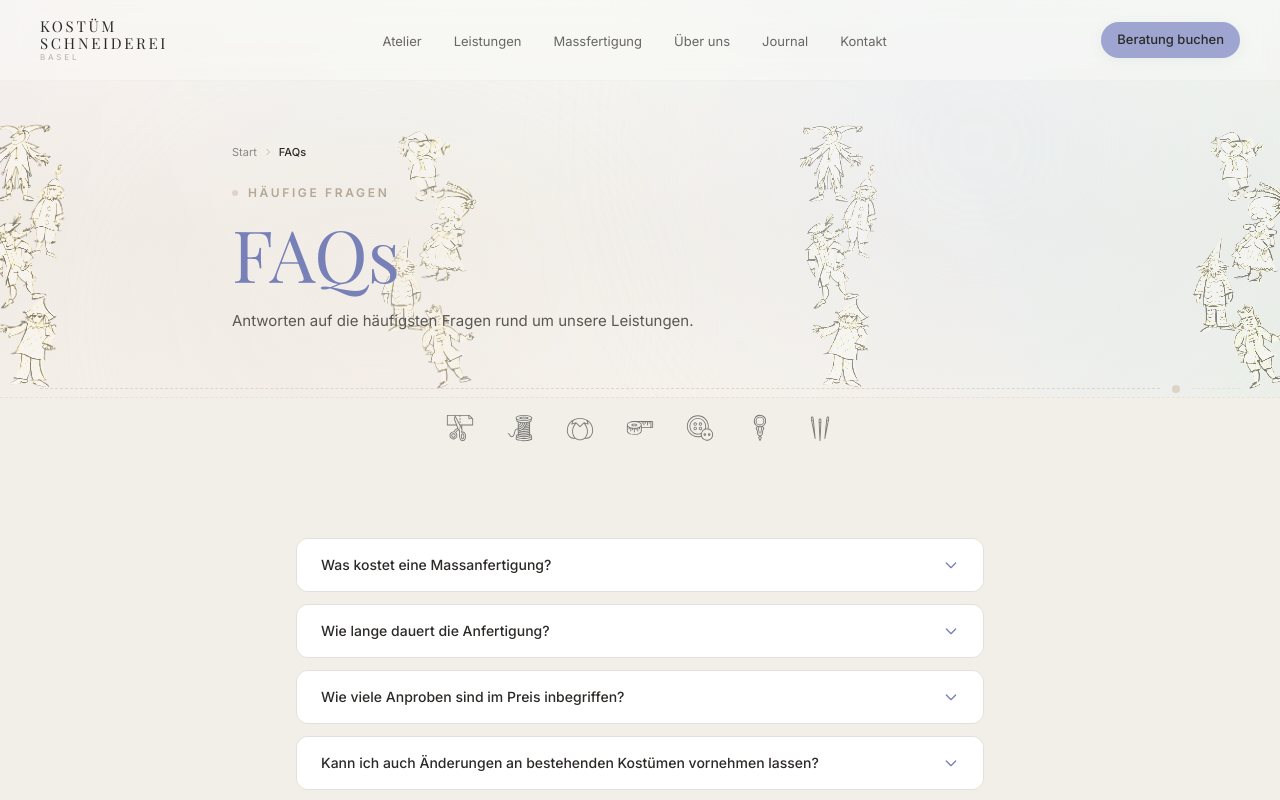
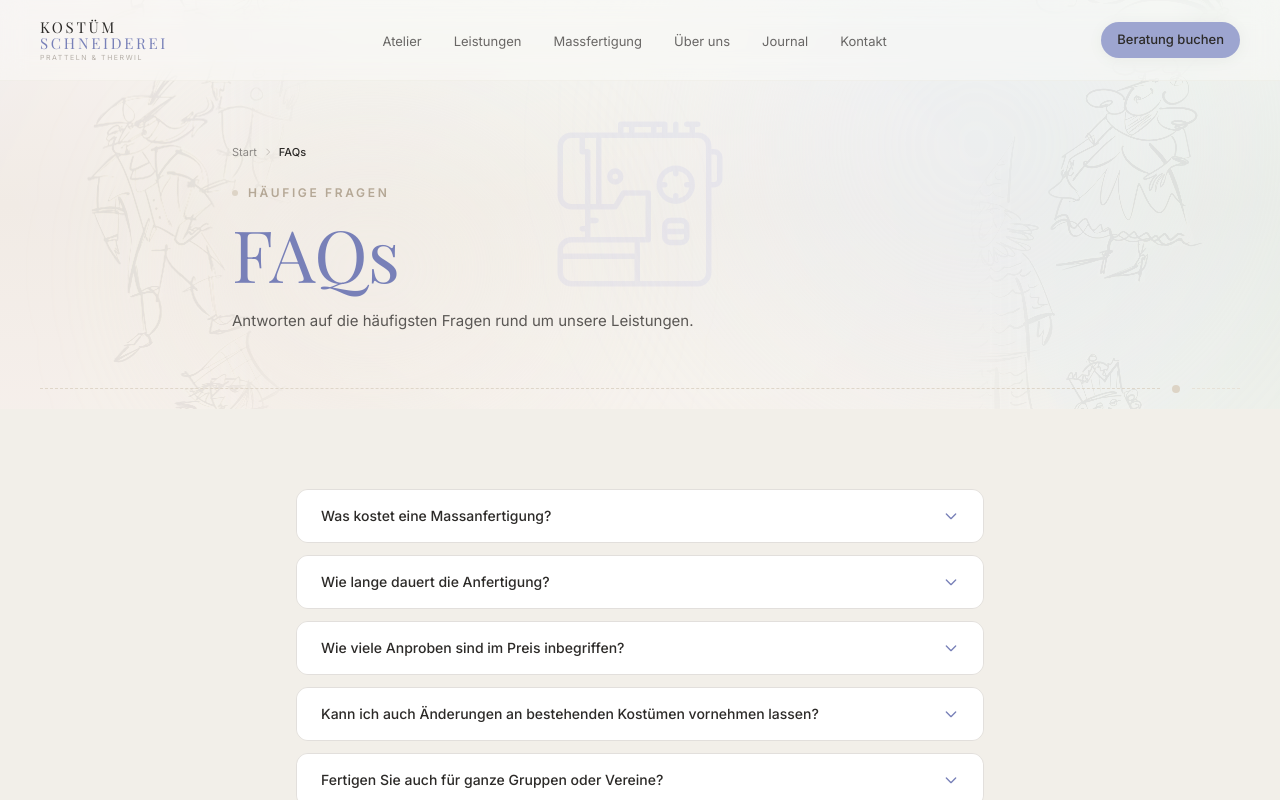
Before and after one commit to moizxox/custom-tailoring, a Next.js app: page /faqs in a window 1280 px wide. Shown: the top 800 px of the page. Built offline with nearby package versions, Linux system fonts and the light colour scheme.

Commit message:
silo hero update

```diff
--- a/src/app/(site)/atelier/page.tsx
+++ b/src/app/(site)/atelier/page.tsx
@@ -17,6 +17,7 @@ export default function AtelierPage() {
         titleAccent="Atelier"
         subtitle="In der Greifengasse 20, mitten in Basel, befindet sich unser Atelier – der Ort, wo Ideen zu Kostümen werden."
         iconSlug="sewing-shop-fashion-sewing-tailoring.svg"
+        backgroundIcon="sewing-shop-fashion-sewing-tailoring.svg"
         breadcrumbs={[{ label: "Atelier", href: "/atelier" }]}
       />
 
--- a/src/components/decor/HeroConfettiBackground.tsx
+++ b/src/components/decor/HeroConfettiBackground.tsx
@@ -2,12 +2,13 @@
 
 import Image from "next/image";
 import { cn } from "@/lib/utils";
+import { SideSketchFigures } from "@/components/decor/SideSketchFigures";
 
 interface HeroConfettiBackgroundProps {
   className?: string;
 }
 
-/** Hero background — soft gradient, konfetti, and Fasnacht figure sketches */
+/** Hero background — soft gradient, konfetti, and side Fasnacht figure sketches */
 export function HeroConfettiBackground({ className }: HeroConfettiBackgroundProps) {
   return (
     <div className={cn("absolute inset-0 overflow-hidden pointer-events-none select-none bg-offwhite-warm", className)} aria-hidden>
@@ -17,25 +18,7 @@ export function HeroConfettiBackground({ className }: HeroConfettiBackgroundProp
         <Image src="/images/backgrounds/konfetti.png" alt="" fill className="object-cover mix-blend-screen brightness-[1.04] contrast-[1.08]" sizes="100vw" priority />
       </div>
 
-      <div className="absolute left-[-80px] top-1/2 -translate-y-1/2 -translate-x-[18%] w-[min(52vw,700px)] aspect-[3/5] opacity-[0.05] [mask-image:linear-gradient(to_right,black_58%,transparent_80%)] [-webkit-mask-image:linear-gradient(to_right,black_58%,transparent_80%)]">
-        <Image
-          src="/images/backgrounds/figuren-left-sketch.png"
-          alt=""
-          fill
-          className="object-contain object-left outline-figure-gold outline-figure-strong outline-figure-hero"
-          sizes="(max-width: 768px) 40vw, 520px"
-        />
-      </div>
-
-      <div className="absolute right-0 top-1/2 -translate-y-1/2 translate-x-[18%] w-[min(52vw,700px)] aspect-[3/5] opacity-[0.05] [mask-image:linear-gradient(to_left,black_58%,transparent_80%)] [-webkit-mask-image:linear-gradient(to_left,black_58%,transparent_80%)]">
-        <Image
-          src="/images/backgrounds/figuren-right-sketch.png"
-          alt=""
-          fill
-          className="object-contain object-right outline-figure-gold outline-figure-strong outline-figure-hero"
-          sizes="(max-width: 768px) 40vw, 520px"
-        />
-      </div>
+      <SideSketchFigures width="w-[min(44vw,620px)]" />
     </div>
   );
 }
--- /dev/null
+++ b/src/components/decor/SideSketchFigures.tsx
@@ -0,0 +1,64 @@
+"use client";
+
+import Image from "next/image";
+import { cn } from "@/lib/utils";
+
+interface SideSketchFiguresProps {
+  className?: string;
+  opacity?: string;
+  width?: string;
+}
+
+/** Side-only Fasnacht sketches — clipped so inner figures never appear in the page center */
+export function SideSketchFigures({
+  className,
+  opacity = "opacity-[0.05]",
+  width = "w-[min(40vw,560px)]",
+}: SideSketchFiguresProps) {
+  const edgeMask = {
+    left: "[mask-image:linear-gradient(to_right,black_0%,black_30%,transparent_52%)] [-webkit-mask-image:linear-gradient(to_right,black_0%,black_30%,transparent_52%)]",
+    right: "[mask-image:linear-gradient(to_left,black_0%,black_30%,transparent_52%)] [-webkit-mask-image:linear-gradient(to_left,black_0%,black_30%,transparent_52%)]",
+  };
+
+  return (
+    <div className={cn("absolute inset-0 overflow-hidden pointer-events-none select-none", className)} aria-hidden>
+      <div
+        className={cn(
+          "absolute left-[4%] top-1/2 -translate-y-1/2",
+          width,
+          "aspect-[3/5]",
+          opacity,
+          "hidden md:block",
+          edgeMask.left,
+        )}
+      >
+        <Image
+          src="/images/backgrounds/figuren-left-sketch.png"
+          alt=""
+          fill
+          className="object-contain object-left outline-figure-gold outline-figure-strong"
+          sizes="(max-width: 768px) 38vw, 480px"
+        />
+      </div>
+
+      <div
+        className={cn(
+          "absolute right-[4%] top-1/2 -translate-y-1/2",
+          width,
+          "aspect-[3/5]",
+          opacity,
+          "hidden md:block",
+          edgeMask.right,
+        )}
+      >
+        <Image
+          src="/images/backgrounds/figuren-right-sketch.png"
+          alt=""
+          fill
+          className="object-contain object-right outline-figure-gold outline-figure-strong"
+          sizes="(max-width: 768px) 38vw, 480px"
+        />
+      </div>
+    </div>
+  );
+}
--- a/src/components/layout/Navbar.tsx
+++ b/src/components/layout/Navbar.tsx
@@ -36,8 +36,8 @@ export function Navbar() {
           {/* Logo */}
           <Link href="/" className="flex flex-col leading-[1.1] group shrink-0">
             <span className="font-serif text-[15px] tracking-[0.18em] uppercase text-charcoal">Kostüm</span>
-            <span className="font-serif text-[15px] tracking-[0.18em] uppercase text-charcoal">Schneiderei</span>
-            <span className="font-sans text-[8px] tracking-[0.35em] uppercase text-warmgrey mt-0.5">Basel</span>
+            <span className="font-serif text-[15px] tracking-[0.18em] uppercase text-periwinkle-dark">Schneiderei</span>
+            <span className="font-sans text-[7px] tracking-[0.22em] uppercase text-warmgrey mt-0.5">Pratteln & Therwil</span>
           </Link>
 
           {/* Desktop Nav */}
--- a/src/components/layout/PageHero.tsx
+++ b/src/components/layout/PageHero.tsx
@@ -1,6 +1,7 @@
 import Image from "next/image";
 import Link from "next/link";
 import { BackgroundDecor } from "@/components/decor/BackgroundDecor";
+import { SideSketchFigures } from "@/components/decor/SideSketchFigures";
 
 interface Breadcrumb {
   label: string;
@@ -14,7 +15,11 @@ interface PageHeroProps {
   subtitle?: string;
   breadcrumbs?: Breadcrumb[];
   iconSlug?: string;
+  /** Single large, faint sewing icon in the hero background center */
+  backgroundIcon?: string;
 }
+
+const DEFAULT_BACKGROUND_ICON = "sewing-machine-sewing-tailoring-cloth.svg";
 
 export function PageHero({
   label,
@@ -22,7 +27,9 @@ export function PageHero({
   titleAccent,
   subtitle,
   breadcrumbs,
+  backgroundIcon = DEFAULT_BACKGROUND_ICON,
 }: PageHeroProps) {
+
   const renderTitle = () => {
     if (!titleAccent || !title.includes(titleAccent)) return title;
     const parts = title.split(titleAccent);
@@ -37,11 +44,18 @@ export function PageHero({
 
   return (
     <section className="relative overflow-hidden bg-gradient-to-b from-offwhite via-offwhite-warm to-sand-light/20 pt-20 lg:pt-24">
-      <BackgroundDecor variant="page" showConfetti={false} />
+      <BackgroundDecor variant="page" showConfetti={false} showFigures={false} />
+      <SideSketchFigures />
+
+      {/* Single sewing icon — dead center, behind content */}
+      <div className="absolute inset-0 overflow-hidden pointer-events-none select-none z-[1]" aria-hidden>
+        <div className="absolute top-1/2 left-1/2 -translate-x-1/2 -translate-y-1/2 w-32 h-32 md:w-44 md:h-44 opacity-[0.14] hidden sm:block">
+          <Image src={`/icons/sewing/${backgroundIcon}`} alt="" fill className="object-contain icon-periwinkle" sizes="176px" />
+        </div>
+      </div>
 
       {/* ── Main content area ──────────────────────────────────────────────── */}
       <div className="container-site relative z-10 pb-10 lg:pb-12 pt-8 lg:pt-12 max-w-4xl">
-          {/* Breadcrumbs */}
         {breadcrumbs && breadcrumbs.length > 0 && (
           <nav className="flex items-center gap-1.5 mb-6" aria-label="Breadcrumb">
             <Link href="/" className="font-sans text-[11px] text-charcoal-lighter hover:text-charcoal transition-colors">
@@ -64,56 +78,22 @@ export function PageHero({
           </nav>
         )}
 
-          {/* Label */}
-          {label && (
-            <p className="section-label mb-4">{label}</p>
-          )}
+        {label && <p className="section-label mb-4">{label}</p>}
 
-          {/* Title */}
-          <h1 className="font-serif text-4xl sm:text-5xl lg:text-6xl xl:text-7xl text-charcoal leading-[1.02] text-balance">
-            {renderTitle()}
-          </h1>
+        <h1 className="font-serif text-4xl sm:text-5xl lg:text-6xl xl:text-7xl text-charcoal leading-[1.02] text-balance">{renderTitle()}</h1>
 
-          {/* Subtitle */}
         {subtitle && (
-            <p className="font-sans text-[15px] text-charcoal-light leading-relaxed mt-5 max-w-2xl">
-              {subtitle}
-            </p>
+          <p className="font-sans text-[15px] text-charcoal-light leading-relaxed mt-5 max-w-2xl">{subtitle}</p>
         )}
       </div>
 
       {/* ── Bottom border strip ─────────────────────────────────────────────── */}
       <div className="relative z-10">
-        {/* Decorative line with ornament */}
         <div className="container-site">
-          <div className="flex items-center gap-3 py-1">
+          <div className="flex items-center gap-3 py-1 pb-4">
             <div className="line-gold-dashed flex-1" />
             <div className="w-2 h-2 rounded-full bg-gold-muted shrink-0" />
             <div className="line-gold-dashed-light w-12 shrink-0" />
-          </div>
-        </div>
-
-        {/* Subtle strip of tiny sewing icons */}
-        <div className="bg-offwhite-warm border-t border-dashed border-gold-muted/50 py-4 overflow-hidden">
-          <div className="flex items-center gap-8 px-6 opacity-50 justify-center flex-wrap">
-            {[
-              "scissor-cut-fabric-sewing.svg",
-              "spool-of-thread-sewing-tailoring-needle.svg",
-              "pin-cushion-handcraft-sewing-tailoring.svg",
-              "tape-measure-sewing-tailoring-size.svg",
-              "button-sewing-tailoring-handcraft.svg",
-              "needle-threader-fashion-design-sewing-tailoring.svg",
-              "sewing-needles-sewing-tailoring-needle.svg",
-            ].map((icon) => (
-              <Image
-                key={icon}
-                src={`/icons/sewing/${icon}`}
-                alt=""
-                width={28}
-                height={28}
-                className="icon-gold shrink-0"
-              />
-            ))}
           </div>
         </div>
       </div>
```
Also changed, not shown: src/components/layout/Footer.tsx (+4 -22 lines). Lines whose indentation alone changed are shown as unchanged.
